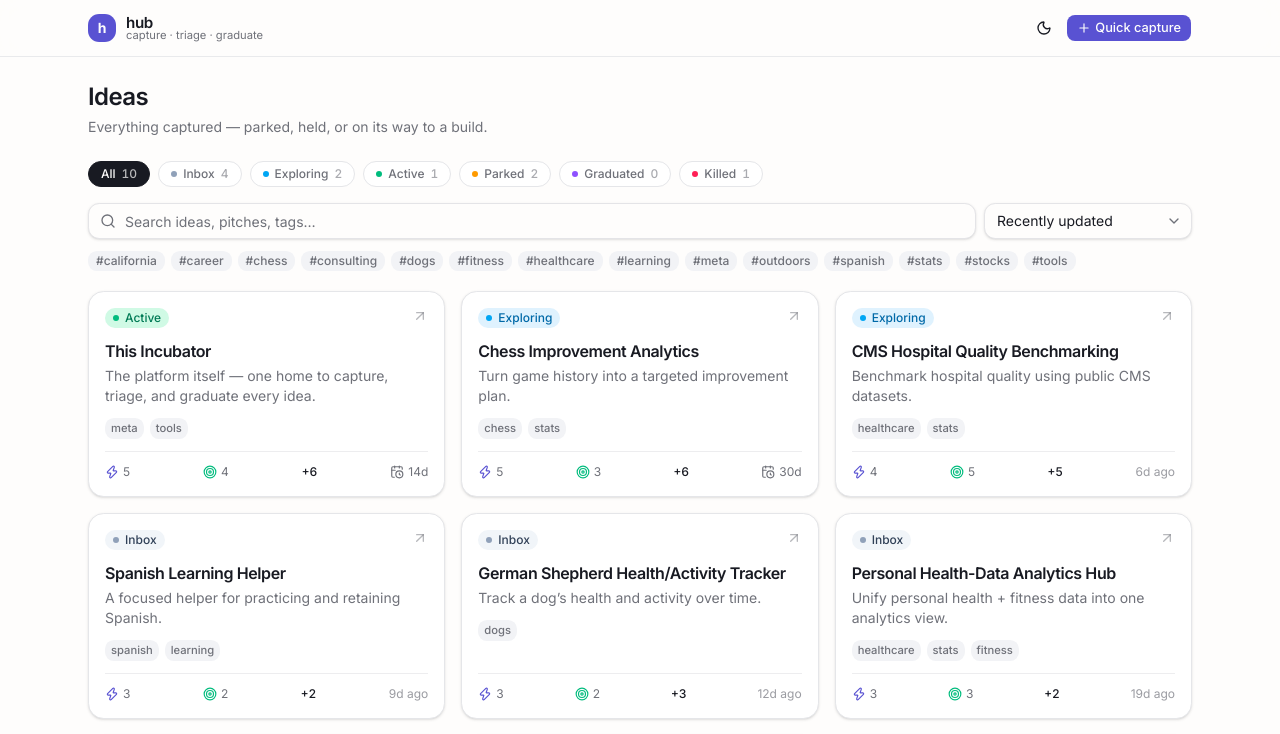
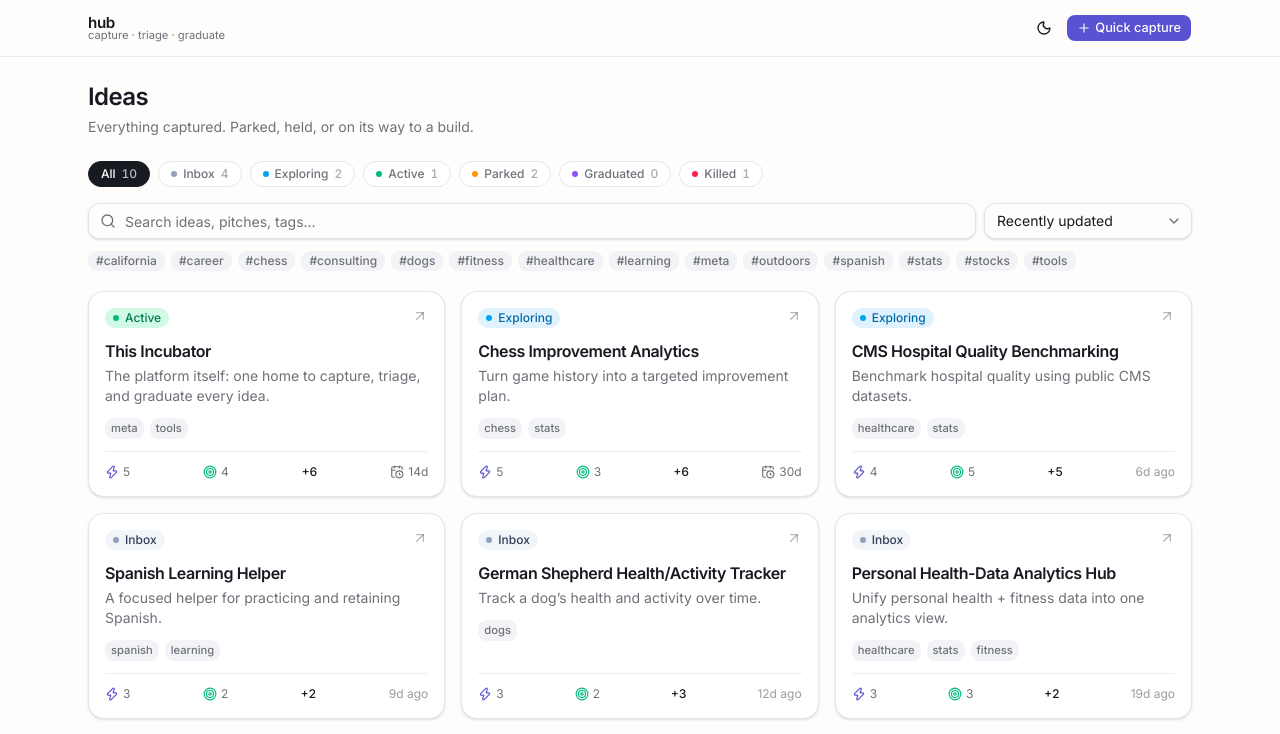
Before and after one commit to rdanielsstat/hub-platform, a React (Vite) app: page / in a window 1280 px wide. Shown: the top 734 px of the page. Built offline with nearby package versions, Linux system fonts and the light colour scheme.

Commit message:
fix: tab title, warning message, em dashes, main title

```diff
--- a/components/layout/app-header.tsx
+++ b/components/layout/app-header.tsx
@@ -17,18 +17,13 @@ export function AppHeader({ onCapture }: { onCapture: () => void }) {
   return (
     <header className="sticky top-0 z-30 border-b border-border/80 bg-background/80 backdrop-blur-md">
       <div className="mx-auto flex h-14 w-full max-w-6xl items-center justify-between gap-3 px-4 sm:px-6">
-        <Link to="/" className="flex items-center gap-2.5">
-          <span className="grid size-7 place-items-center rounded-lg bg-primary text-sm font-bold text-primary-foreground">
-            h
+        <Link to="/" className="flex flex-col leading-none">
+          <span className="text-[0.95rem] font-semibold tracking-tight">
+            hub
           </span>
-          <div className="flex flex-col leading-none">
-            <span className="text-[0.95rem] font-semibold tracking-tight">
-              hub
-            </span>
-            <span className="hidden text-[0.7rem] text-muted-foreground sm:block">
-              capture · triage · graduate
-            </span>
-          </div>
+          <span className="hidden text-[0.7rem] text-muted-foreground sm:block">
+            capture · triage · graduate
+          </span>
         </Link>
 
         <div className="flex items-center gap-2">
--- a/index.html
+++ b/index.html
@@ -6,7 +6,7 @@
     <meta name="theme-color" content="#ffffff" />
     <meta
       name="description"
-      content="Hub — capture, organize, and triage every project idea, from small sparks to standalone builds."
+      content="Hub - capture, organize, and triage every project idea, from small sparks to standalone builds."
     />
     <link rel="preconnect" href="https://fonts.googleapis.com" />
     <link rel="preconnect" href="https://fonts.gstatic.com" crossorigin />
@@ -14,7 +14,7 @@
       href="https://fonts.googleapis.com/css2?family=Inter:opsz,wght@14..32,400;14..32,500;14..32,600;14..32,700&display=swap"
       rel="stylesheet"
     />
-    <title>Hub — Idea Incubator</title>
+    <title>Hub</title>
   </head>
   <body>
     <div id="root"></div>
--- a/lib/project-utils.ts
+++ b/lib/project-utils.ts
@@ -45,7 +45,7 @@ function parseDateOnly(iso: string): Date {
 }
 
 export function formatDate(iso: string | null): string {
-  if (!iso) return '—'
+  if (!iso) return '-'
   return parseDateOnly(iso).toLocaleDateString(undefined, {
     month: 'short',
     day: 'numeric',
--- a/pages/dashboard.tsx
+++ b/pages/dashboard.tsx
@@ -70,7 +70,7 @@ export function DashboardPage({ onCapture }: { onCapture: () => void }) {
       <div className="mb-6 flex flex-col gap-1">
         <h1 className="text-2xl font-semibold tracking-tight">Ideas</h1>
         <p className="text-sm text-muted-foreground">
-          Everything captured — parked, held, or on its way to a build.
+          Everything captured. Parked, held, or on its way to a build.
         </p>
       </div>
 
--- a/pages/project-detail.tsx
+++ b/pages/project-detail.tsx
@@ -44,7 +44,7 @@ export function ProjectDetailPage() {
   }, [project?.id])
 
   const due = useMemo(
-    () => (project ? formatDate(project.targetDate) : '—'),
+    () => (project ? formatDate(project.targetDate) : '-'),
     [project],
   )
 
@@ -147,7 +147,7 @@ export function ProjectDetailPage() {
         )}
       </div>
 
-      {/* Next action — the single most important thing on this page */}
+      {/* Next action: the single most important thing on this page */}
       <div className="flex flex-col gap-2 rounded-xl border border-primary/20 bg-accent/60 p-4">
         <div className="flex items-center gap-1.5 text-xs font-semibold uppercase tracking-wide text-accent-foreground">
           <Zap className="size-3.5" />
@@ -191,7 +191,7 @@ export function ProjectDetailPage() {
           value={pitch}
           onChange={(e) => setPitch(e.target.value)}
           onBlur={() => save({ pitch })}
-          placeholder="One-line pitch — the scannable version"
+          placeholder="One-line pitch: the scannable version"
           className="border-transparent bg-transparent px-0 text-sm text-muted-foreground shadow-none focus-visible:border-ring focus-visible:bg-background focus-visible:px-3"
         />
       </div>
--- a/services/api/index.ts
+++ b/services/api/index.ts
@@ -4,7 +4,7 @@ import { mockApi } from './mock'
  * The single API layer. Every component/store imports from here and never
  * calls `fetch` directly. Today it points at the in-memory mock; to wire a
  * real FastAPI backend later, implement the same surface (see `ApiClient`)
- * and swap the assignment below — no component changes required.
+ * and swap the assignment below. No component changes required.
  */
 export interface ApiClient {
   listProjects: typeof mockApi.listProjects
--- a/services/api/seed.ts
+++ b/services/api/seed.ts
@@ -18,9 +18,9 @@ export const seedProjects: Project[] = [
   {
     id: 'p-incubator',
     name: 'This Incubator',
-    pitch: 'The platform itself — one home to capture, triage, and graduate every idea.',
+    pitch: 'The platform itself: one home to capture, triage, and graduate every idea.',
     description:
-      'A personal platform to capture, organize, and triage project ideas where any idea can graduate into a real, standalone build — but there is a place for all of them. Exists to stop the scatter, not to become a thing endlessly polished instead of shipping.',
+      'A personal platform to capture, organize, and triage project ideas where any idea can graduate into a real, standalone build, but there is a place for all of them. Exists to stop the scatter, not to become a thing endlessly polished instead of shipping.',
     status: 'Active',
     tags: ['meta', 'tools'],
     excitement: 5,
@@ -88,7 +88,7 @@ export const seedProjects: Project[] = [
     name: 'Hiking / Outdoor Analytics',
     pitch: 'Analytics over hikes and outdoor activity across California.',
     description:
-      'Track and analyze hiking and outdoor activity with a California focus — routes, elevation, frequency, conditions.',
+      'Track and analyze hiking and outdoor activity with a California focus: routes, elevation, frequency, conditions.',
     status: 'Parked',
     tags: ['outdoors', 'fitness', 'california'],
     excitement: 3,
@@ -122,7 +122,7 @@ export const seedProjects: Project[] = [
     name: 'German Shepherd Health/Activity Tracker',
     pitch: 'Track a dog’s health and activity over time.',
     description:
-      'A tracker for a German Shepherd’s health and activity — weight, exercise, vet visits, and trends.',
+      'A tracker for a German Shepherd’s health and activity: weight, exercise, vet visits, and trends.',
     status: 'Inbox',
     tags: ['dogs'],
     excitement: 3,
@@ -156,7 +156,7 @@ export const seedProjects: Project[] = [
     name: 'Spanish Learning Helper',
     pitch: 'A focused helper for practicing and retaining Spanish.',
     description:
-      'A learning helper for Spanish practice — spaced repetition, vocab, and conversational drills.',
+      'A learning helper for Spanish practice: spaced repetition, vocab, and conversational drills.',
     status: 'Inbox',
     tags: ['spanish', 'learning'],
     excitement: 3,
@@ -173,13 +173,13 @@ export const seedProjects: Project[] = [
     name: 'Consulting Client Site / Portal',
     pitch: 'A client-facing portal for consulting engagements.',
     description:
-      'A site/portal for consulting clients — deliverables, updates, and a healthcare-focused engagement surface.',
+      'A site/portal for consulting clients: deliverables, updates, and a healthcare-focused engagement surface.',
     status: 'Killed',
     tags: ['consulting', 'healthcare'],
     excitement: 2,
     effort: 4,
     potential: 2,
-    nextAction: 'Shelved — revisit only with a concrete client need.',
+    nextAction: 'Shelved. Revisit only with a concrete client need.',
     targetDate: null,
     links: [],
     createdAt: daysAgo(60),
@@ -197,7 +197,7 @@ export const seedNotes: Note[] = [
   {
     id: 'n-2',
     projectId: 'p-incubator',
-    body: 'Decided quick-capture is the front door — name + pitch, everything else optional.',
+    body: 'Decided quick-capture is the front door: name + pitch, everything else optional.',
     createdAt: daysAgo(5),
   },
   {
@@ -209,7 +209,7 @@ export const seedNotes: Note[] = [
   {
     id: 'n-4',
     projectId: 'p-cms-hospital',
-    body: 'The expertise moat here is real — worth exploring before the flashier ideas.',
+    body: 'The expertise moat here is real: worth exploring before the flashier ideas.',
     createdAt: daysAgo(6),
   },
 ]
--- a/services/api/types.ts
+++ b/services/api/types.ts
@@ -12,7 +12,7 @@ export type Status = (typeof STATUSES)[number]
 export interface Project {
   id: string
   name: string
-  /** one-line, scannable pitch — separate from description */
+  /** one-line, scannable pitch, separate from description */
   pitch: string
   /** the full brain-dump */
   description: string
--- a/tsconfig.json
+++ b/tsconfig.json
@@ -15,7 +15,6 @@
     "noUnusedLocals": true,
     "noUnusedParameters": true,
     "noFallthroughCasesInSwitch": true,
-    "baseUrl": ".",
     "paths": {
       "@/*": ["./*"]
     }
```
